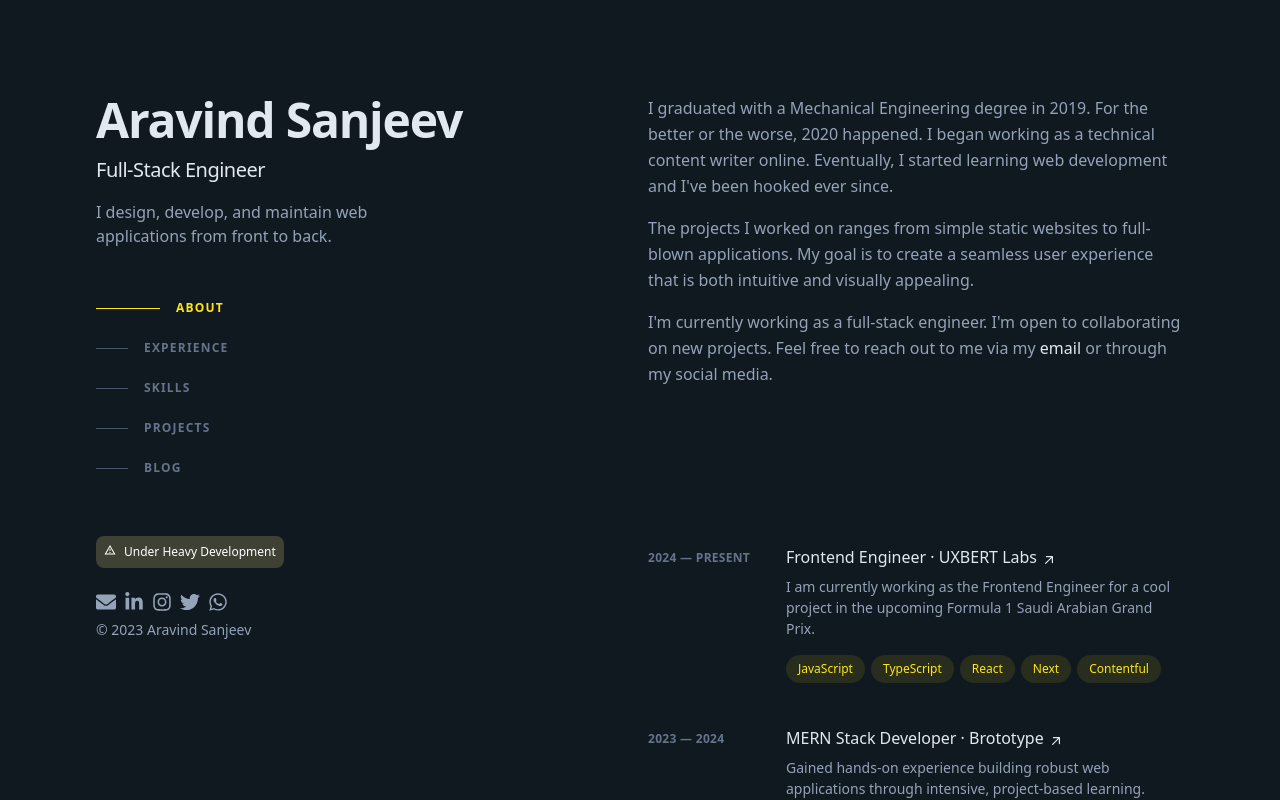
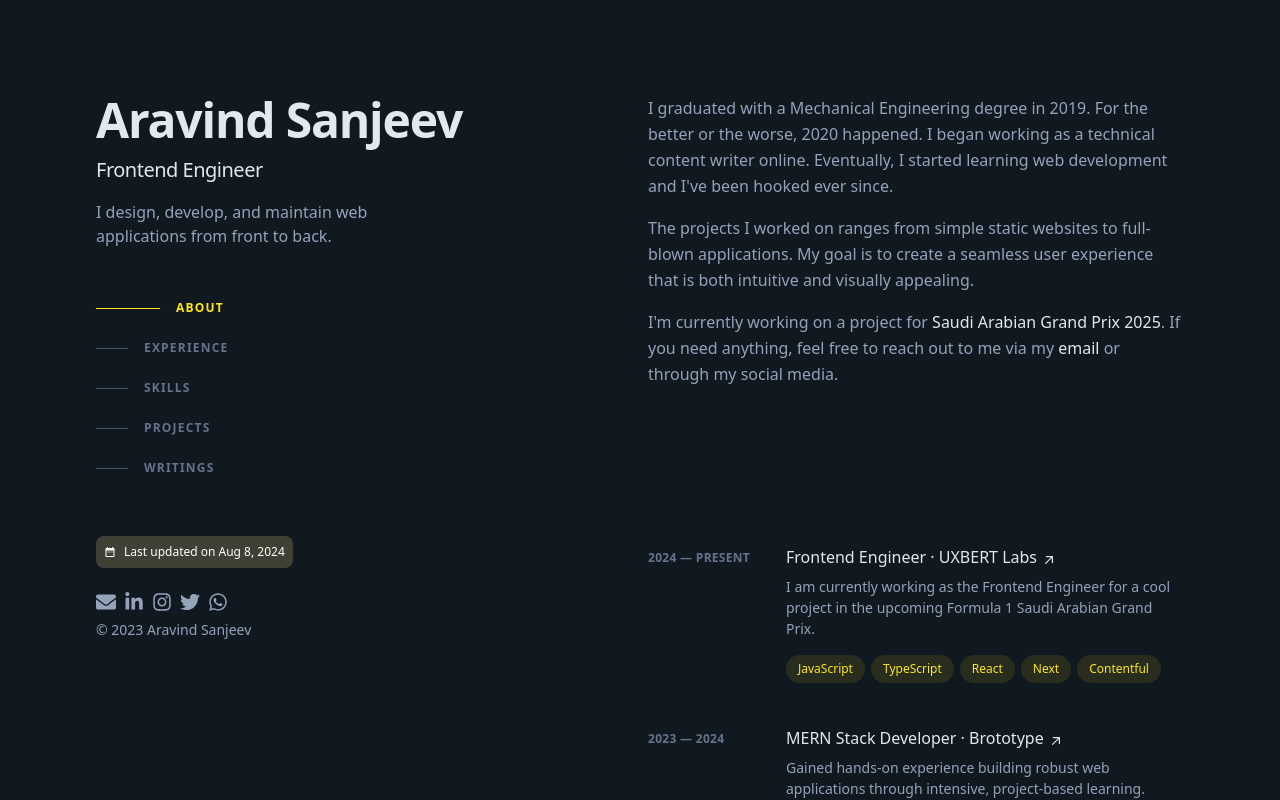
Before and after one commit to aravsanj/aravindsanjeev.com, a Next.js app: page / in a window 1280 px wide. Shown: the top 800 px of the page. Built offline with nearby package versions, Linux system fonts and the light colour scheme.

Commit message:
feat: update titles, experience

```diff
--- a/src/app/blog/[slug]/page.tsx
+++ b/src/app/blog/[slug]/page.tsx
@@ -2,6 +2,7 @@ import { notFound } from "next/navigation";
 import { CustomMDX } from "src/components/mdx";
 import { formatDate, getBlogPosts } from "src/app/blog/utils";
 import { baseUrl } from "src/app/sitemap";
+import Link from "next/link";
 
 export async function generateStaticParams() {
   let posts = getBlogPosts();
@@ -59,7 +60,7 @@ export default function Blog({ params }) {
   }
 
   return (
-    <section className="max-w-xl mx-4 mt-8 lg:mx-auto">
+    <section className="max-w-xl px-4  my-8 mx-auto">
       <script
         type="application/ld+json"
         suppressHydrationWarning
@@ -82,7 +83,9 @@ export default function Blog({ params }) {
           }),
         }}
       />
-      <h1 className="title font-semibold text-2xl tracking-tighter">
+      <Link href="/blog" scroll={false} className="block text-slate-200 hover:underline mb-10"> ← Back to blog</Link>
+
+      <h1 className="title font-semibold text-2xl text-slate-200 tracking-tighter">
         {post.metadata.title}
       </h1>
       <div className="flex justify-between items-center mt-2 mb-8 text-sm">
@@ -90,7 +93,7 @@ export default function Blog({ params }) {
           {formatDate(post.metadata.publishedAt)}
         </p>
       </div>
-      <article className="prose">
+      <article className="prose text-slate-200">
         <CustomMDX source={post.content} />
       </article>
     </section>
--- a/src/app/blog/page.tsx
+++ b/src/app/blog/page.tsx
@@ -1,3 +1,4 @@
+import Link from "next/link";
 import { BlogPosts } from "src/components/posts";
 
 export const metadata = {
@@ -7,9 +8,18 @@ export const metadata = {
 
 export default function Page() {
   return (
-    <section>
-      <h1 className="font-semibold text-2xl mb-8 tracking-tighter">My Blog</h1>
-      <BlogPosts />
+    <section className="max-w-xl px-4 my-8 mx-auto">
+        <Link
+          href="/"
+          scroll={false}
+          className="block text-slate-200 hover:underline mb-10"
+        >
+          ← Back to home
+        </Link>
+        <h1 className="text-slate-200 font-semibold text-2xl mb-8 tracking-tighter">
+          My Blog
+        </h1>
+        <BlogPosts />
     </section>
   );
 }
--- a/src/app/page.tsx
+++ b/src/app/page.tsx
@@ -1,10 +1,10 @@
-import { BlogPosts } from "src/components/posts";
 import About from "../components/about";
 import Projects from "../components/projects";
 import Skills from "@/components/skills";
 import Side from "@/components/side";
 import Experience from "@/components/experience";
 import Closing from "@/components/closing";
+import Writings from "@/components/writings";
 
 
 export default function Page() {
@@ -17,7 +17,7 @@ export default function Page() {
           <Experience />
           <Skills />
           <Projects />
-          <BlogPosts />
+          <Writings />
           <Closing />
         </main>
       </div>
--- a/src/components/about.tsx
+++ b/src/components/about.tsx
@@ -19,8 +19,7 @@ export default function About() {
           experience that is both intuitive and visually appealing.
         </p>
         <p>
-          I'm currently working as a full-stack engineer. I'm open to
-          collaborating on new projects. Feel free to reach out to me via my
+          I'm currently working on a project for <a className="text-slate-200" href="https://saudiarabiangp.com/en"  target="_blank">Saudi Arabian Grand Prix 2025</a>.  If you need anything, feel free to reach out to me via my
           <a href="mailto:saravind436@gmail.com" className="text-slate-200">
             {" "}
             email
--- a/src/components/footer.tsx
+++ b/src/components/footer.tsx
@@ -1,12 +1,12 @@
 import SocialLinks from "./social";
-import { MdOutlineWarningAmber } from "react-icons/md";
+import { MdDateRange } from "react-icons/md";
 
 export default function Footer() {
   return (
     <footer className="mb-16">
-      <span className="flex gap-2 p-2 rounded-lg bg-amber-200/20 w-max text-xs text-white mb-6">
-        <MdOutlineWarningAmber />
-        Under Heavy Development
+      <span className="flex items-center gap-2 p-2 rounded-lg bg-amber-200/20 w-max text-xs text-white mb-6">
+        <MdDateRange />
+       Last updated on Aug 8, 2024
       </span>
       <SocialLinks
         email="saravind436@gmail.com"
--- a/src/components/nav.tsx
+++ b/src/components/nav.tsx
@@ -15,12 +15,12 @@ const navItems = {
   "#projects": {
     name: "projects",
   },
-  "#blog": {
-    name: "blog",
+  "#writings": {
+    name: "writings",
   },
 };
 
-const targets = ["about", "skills", "experience", "projects", "blog"];
+const targets = ["about", "skills", "experience", "projects", "writings"];
 
 export function Navbar() {
   const { activeSection } = useIntersectionObserver({
--- a/src/components/posts.tsx
+++ b/src/components/posts.tsx
@@ -5,12 +5,8 @@ export function BlogPosts() {
   const allBlogs = getBlogPosts();
 
   return (
-    <section id="blog" className="mt-20 lg:mt-40">
-      <div className="sticky top-0 z-20 -mx-6 mb-4 w-screen bg-[#101820]/75 px-6 py-5 backdrop-blur md:-mx-12 md:px-12 lg:sr-only lg:relative lg:top-auto lg:mx-auto lg:w-full lg:px-0 lg:py-0 lg:opacity-0">
-        <h2 className="text-sm font-bold uppercase tracking-widest text-slate-200 lg:sr-only">
-          Blog
-        </h2>
-      </div>
+    <>
+
       {allBlogs
         .sort((a, b) => {
           if (
@@ -36,6 +32,6 @@ export function BlogPosts() {
             </div>
           </Link>
         ))}
-    </section>
+    </>
   );
 }
--- a/src/components/side.tsx
+++ b/src/components/side.tsx
@@ -9,7 +9,7 @@ export default function Side() {
           Aravind Sanjeev
         </h1>
         <h2 className="mt-3 text-lg font-medium tracking-tight text-slate-200 sm:text-xl">
-          Full-Stack Engineer
+          Frontend Engineer
         </h2>
         <p className="mt-4 max-w-xs leading-normal">
           I design, develop, and maintain web applications from front to back.
--- /dev/null
+++ b/src/components/writings.tsx
@@ -0,0 +1,34 @@
+import Link from "next/link";
+
+export default function Writings() {
+  return (
+    <section id="writings" className="mt-20 lg:mt-40 space-y-10">
+      <div className="sticky top-0 z-20 -mx-6 mb-4 w-screen bg-[#101820]/75 px-6 py-5 backdrop-blur md:-mx-12 md:px-12 lg:sr-only lg:relative lg:top-auto lg:mx-auto lg:w-full lg:px-0 lg:py-0 lg:opacity-0">
+        <h2 className="text-sm font-bold uppercase tracking-widest text-slate-200 lg:sr-only">
+          Writings
+        </h2>
+      </div>
+      <div>
+        <span className="max-w-md pb-16 text-sm text-slate-500 sm:pb-0 mb-20">
+          Personal thoughts, learnings, and experiences.
+        </span>
+        <Link href="/blog" className="block text-slate-200 hover:underline">
+          aravindsanjeev.com/blog
+        </Link>
+      </div>
+
+      <div>
+        <span className="max-w-md pb-16 text-sm text-slate-500 sm:pb-0 mb-20">
+          My developer blog
+        </span>
+        <a
+          href="https://dev.aravindsanjeev.com"
+          target="_blank"
+          className="block text-slate-200 hover:underline"
+        >
+          dev.aravindsanjeev.com
+        </a>
+      </div>
+    </section>
+  );
+}
```
Also changed, not shown: 1 other file (tests, documents, lock files or other folders).
